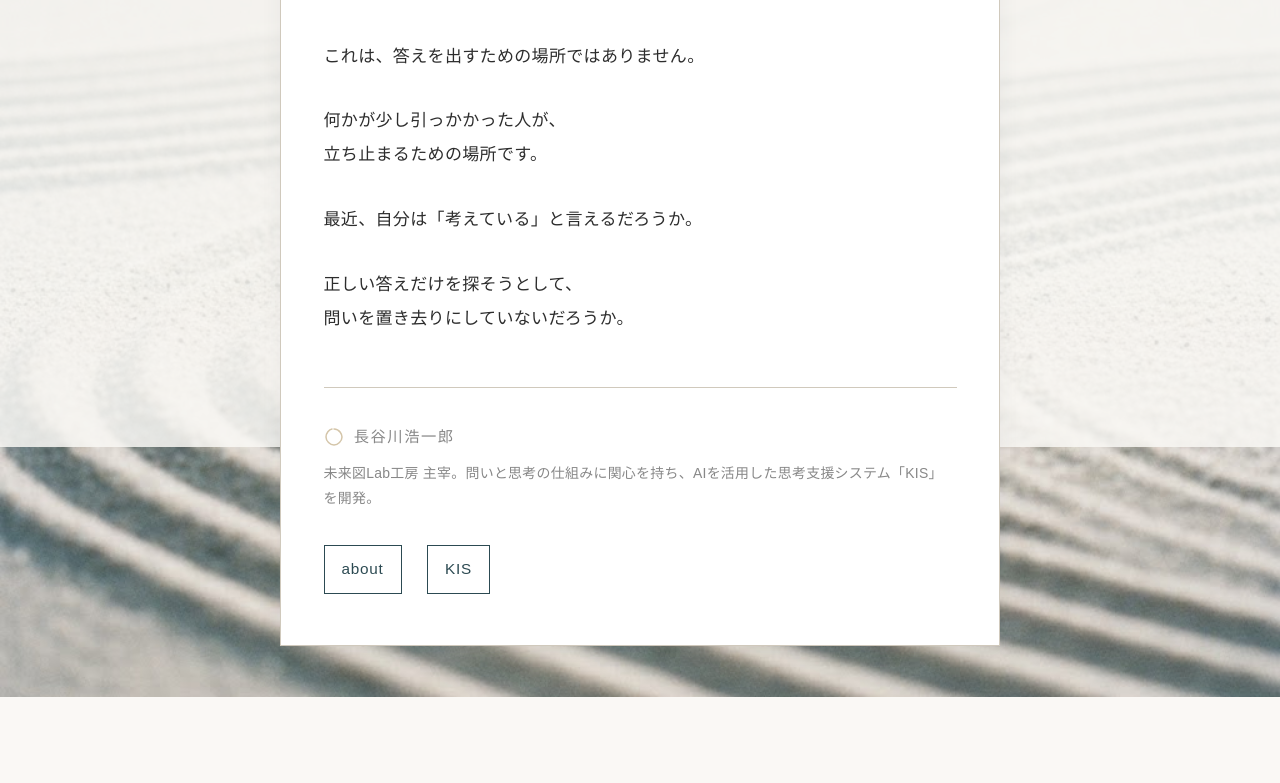
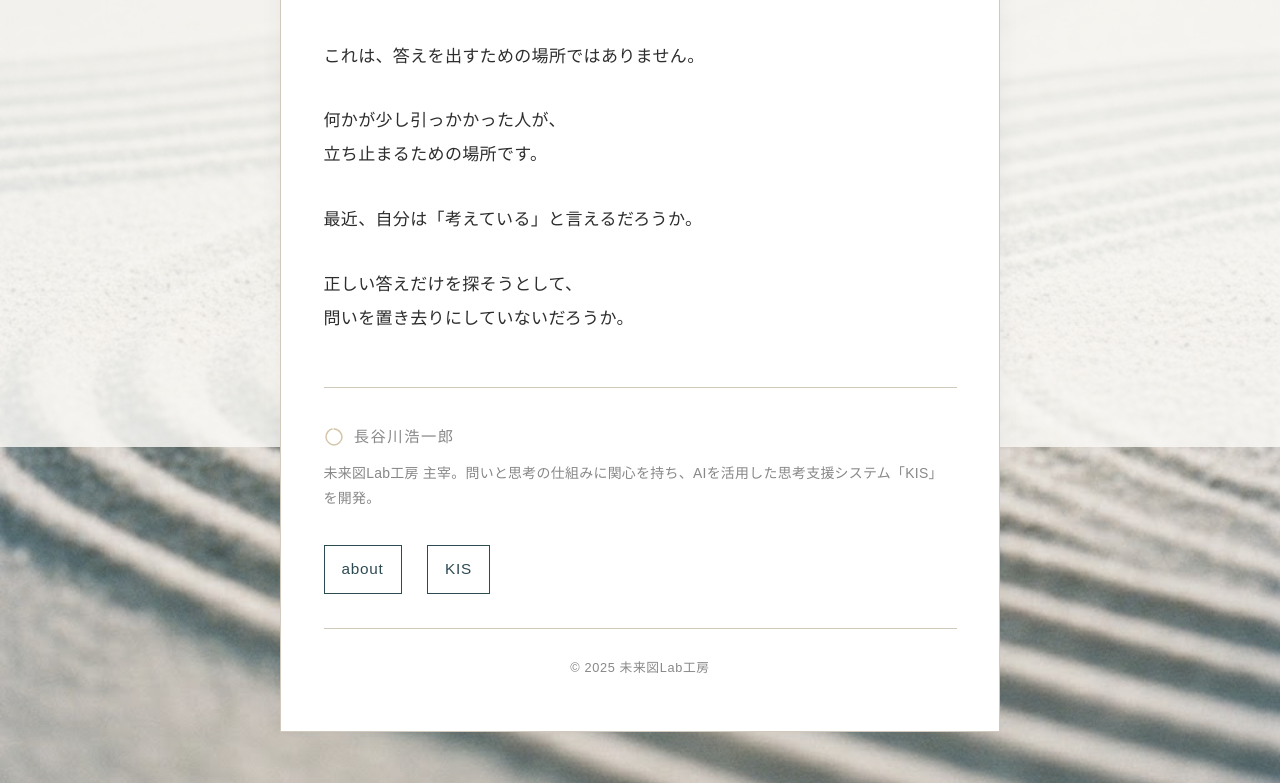
Before and after one commit to KIS-Pro/think-kis, a plain HTML site: page index.html in a window 1280 px wide. Shown: the part 353-1136 px from the top of the page. Before the commit the page ends 1050 px from the top, so only its background shows below. Drawn offline with Linux system fonts and the light colour scheme.

Commit message:
Add footer section to index.html

```diff
--- a/index.html
+++ b/index.html
@@ -4,6 +4,9 @@
   <meta charset="utf-8">
   <link rel="icon" href="https://kis-pro.github.io/think-kis/image/favicon.ico">
   <link rel="apple-touch-icon" href="https://kis-pro.github.io/think-kis/image/apple-touch-icon.png">
+  <link rel="preconnect" href="https://fonts.googleapis.com">
+  <link rel="preconnect" href="https://fonts.gstatic.com" crossorigin>
+  <link href="https://fonts.googleapis.com/css2?family=Noto+Serif+JP:wght@400;500;600&display=swap" rel="stylesheet">
   <title>考えるための場所</title>
   <meta name="viewport" content="width=device-width, initial-scale=1.0">
   <meta name="description" content="答えを出すための場所ではありません。立ち止まるための場所です。">
@@ -122,6 +125,15 @@
       margin-bottom: 0;
       line-height: 1.8;
     }
+    .footer {
+      text-align: center;
+      font-size: 0.75rem;
+      color: var(--color-text-muted);
+      margin-top: 2rem;
+      padding-top: 1.5rem;
+      border-top: 1px solid var(--color-border);
+      letter-spacing: 0.05em;
+    }
     .nav { margin-top: 2rem; display: flex; gap: 1.5rem; }
     .nav a {
       color: var(--color-main);
@@ -180,6 +192,7 @@
       <a href="about.html">about</a>
       <a href="kis.html">KIS</a>
     </div>
+    <div class="footer">© 2025 未来図Lab工房</div>
   </div>
 </body>
 </html>
```
